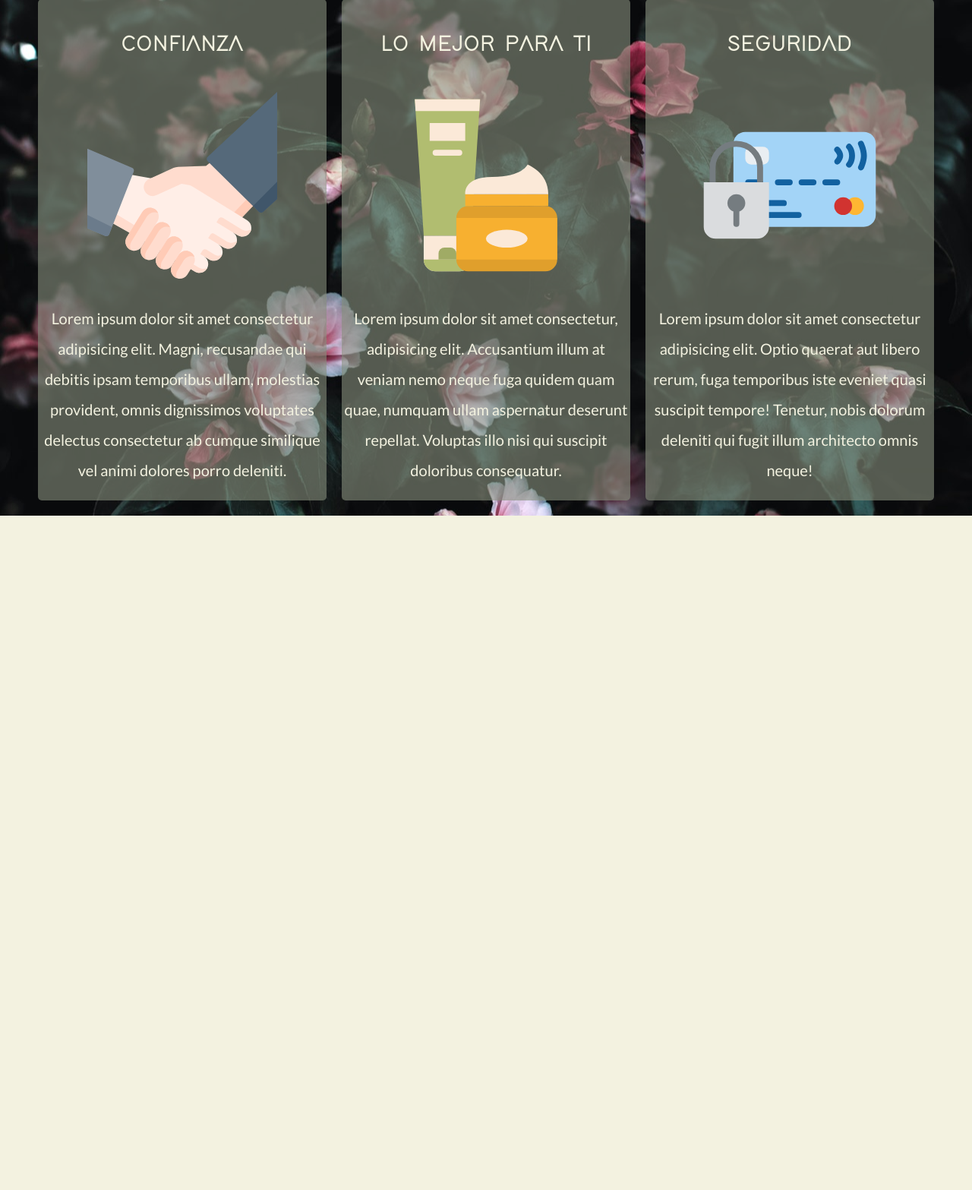
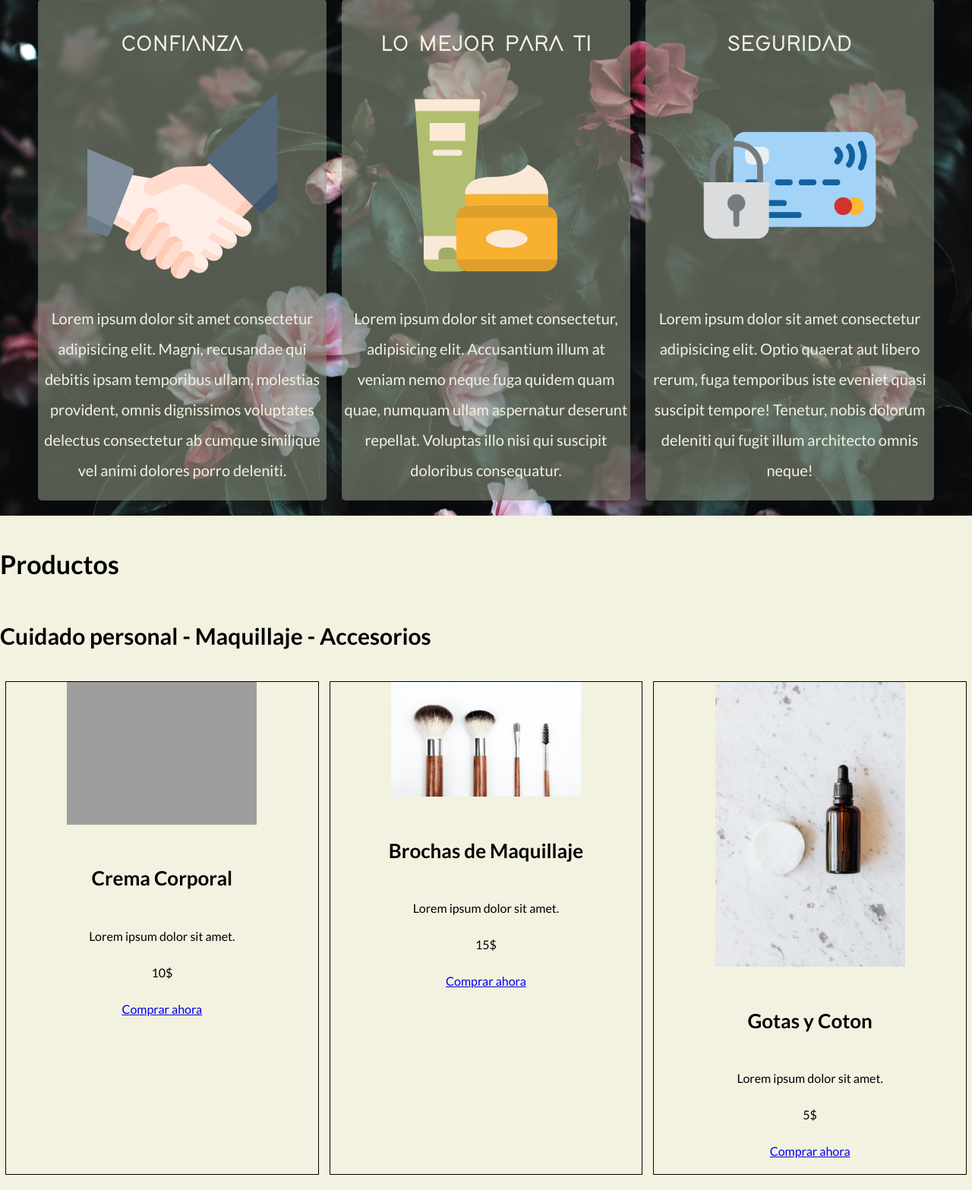
Before and after one commit to medinabotadev/rosalimon.ve, a PHP site: page / in a window 1280 px wide. Shown: the part 1162-2729 px from the top of the page at 76% size. Before the commit the page ends 1841 px from the top, so only its background shows below. Run offline with PHP 8.4, Linux system fonts and the light colour scheme; grey boxes are pictures that could not be loaded.

Commit message:
se agrego seccion producto

```diff
--- a/css/styles.css
+++ b/css/styles.css
@@ -244,3 +244,20 @@ margin-top: -2.5rem;
 .icono img{
     width: 25rem;
 }
+
+/*===================================================================================== PRODUCTOS INICIO =================================================*/
+.contenedor-productos {
+    display: flex;
+    justify-content: space-around;
+}
+.producto {
+    flex-basis: calc(33% - 1rem);
+    border: black solid 1px;
+    text-align: center;
+    height: 65rem;
+
+
+}
+.producto img {
+    width: 25rem;
+}
--- a/index.html
+++ b/index.html
@@ -69,6 +69,45 @@
             </div>
         </div>
     </section>
+
+<main class="seccion productos">
+    <h2 class="#">Productos</h2>
+
+    <h3 class="#">Cuidado personal - Maquillaje - Accesorios</h3>
+
+    <div class="contenedor-productos">
+        <div class="producto">
+            <img src="img/Producto1.jpg" alt="Imagen de Crema">
+            <div class="contenido-producto">
+                <h4>Crema Corporal</h4>
+                <p>Lorem ipsum dolor sit amet.</p>
+                <p>10$</p>
+                <a href="#">Comprar ahora</a>
+            </div>
+        </div>
+
+        <div class="producto">
+            <img src="img/Producto 2.jpg" alt="Imagen de Brochas">
+            <div class="contenido-producto">
+                <h4>Brochas de Maquillaje</h4>
+                <p>Lorem ipsum dolor sit amet.</p>
+                <p>15$</p>
+                <a href="#">Comprar ahora</a>
+            </div>
+        </div>
+
+        <div class="producto">
+            <img src="img/Producto 3.jpg" alt="Imagen de Gotas y Coton">
+            <div class="contenido-producto">
+                <h4>Gotas y Coton</h4>
+                <p>Lorem ipsum dolor sit amet.</p>
+                <p>5$</p>
+                <a href="#">Comprar ahora</a>
+            </div>
+        </div>
+    </div>
+
+</main>
 </body>
 
 </html>
```
Also changed, not shown: img/Producto 2.jpg (added), img/Producto 3.jpg (added), 1 other file.
